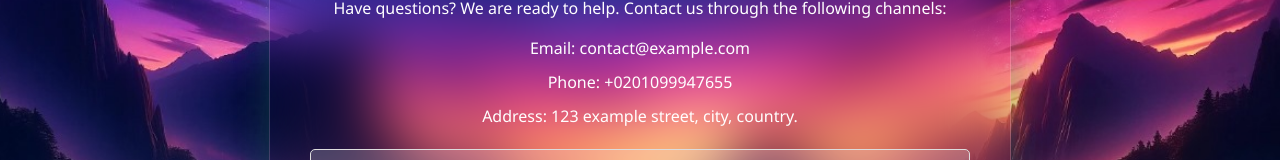
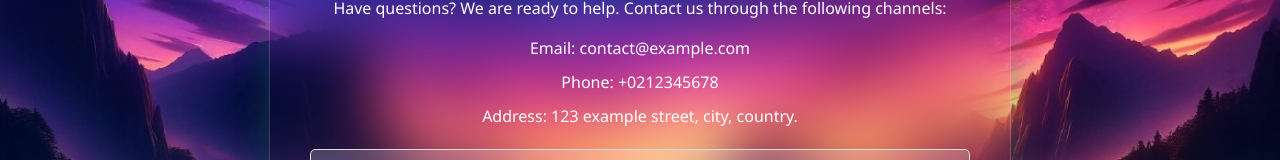
Before and after one commit to Abdullahsaeed10/Frontend-Vr-Bci, a React (Vite) app: page /contact in a window 1280 px wide. Shown: the part 235-395 px from the top of the page. Built offline with nearby package versions, Linux system fonts and the light colour scheme.

Commit message:
refactor: updated number in contactus

```diff
--- a/src/pages/ContactUSPage/ContactUs.jsx
+++ b/src/pages/ContactUSPage/ContactUs.jsx
@@ -60,7 +60,7 @@ const ContactUs = () => {
       </p>
       <ul className="contact-info">
         <li>Email: contact@example.com</li>
-        <li>Phone: +0201099947655</li>
+        <li>Phone: +0212345678</li>
         <li>Address: 123 example street, city, country.</li>
       </ul>
       <form className="contact-form" onSubmit={handleSubmit}>
```
